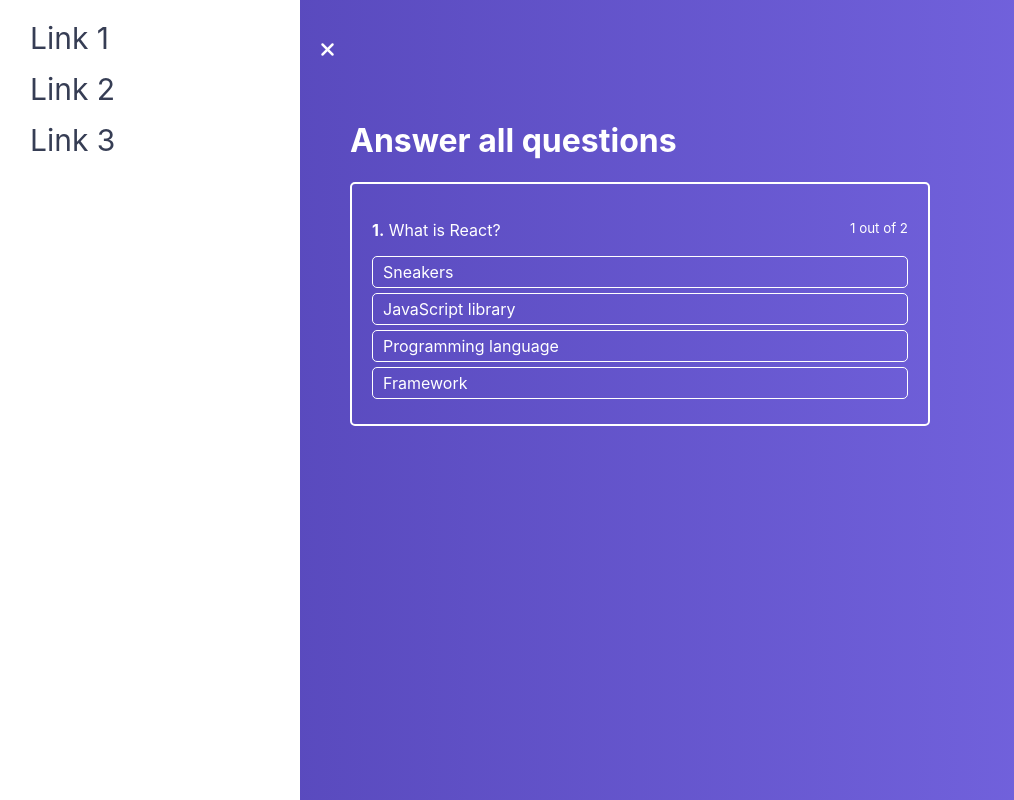
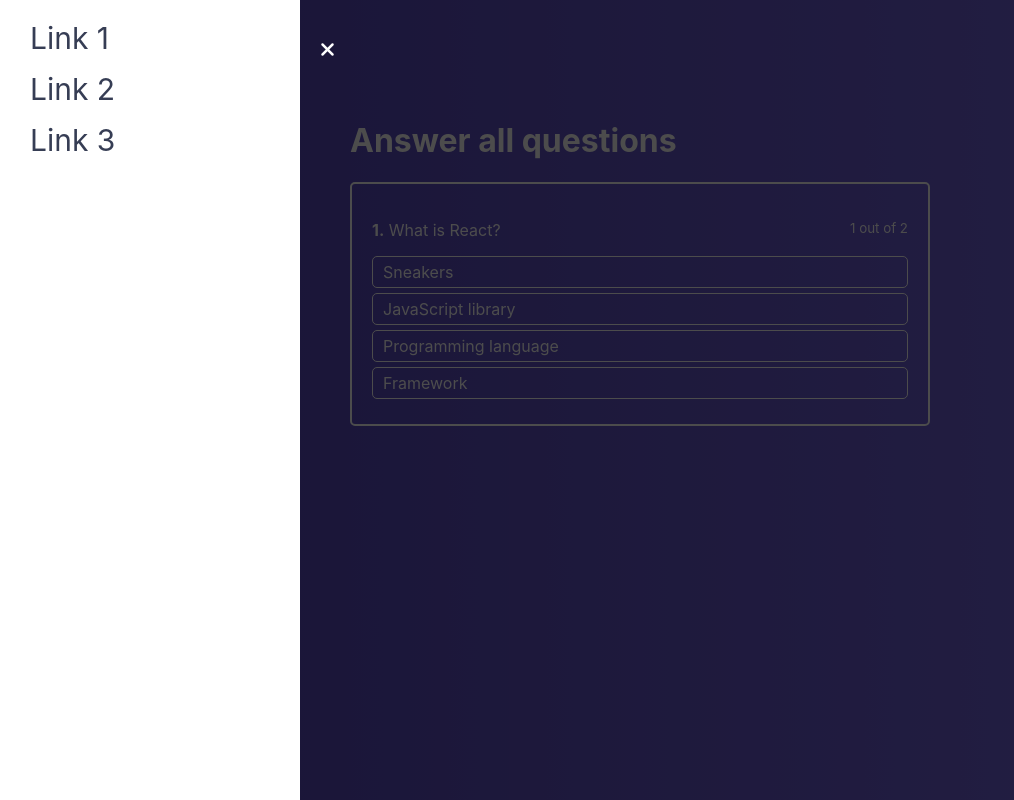
Before and after one commit to Rainspistols/React-quiz, a React app: page / in a window 1280 px wide. Both pictures are taken after a click on the icon 48 px from the left and 50 px from the top of the page. Shown: the whole page, without its empty margins (0-1014 px from the left). Built offline with nearby package versions, Linux system fonts and the light colour scheme.

Commit message:
created backdrop when nav open

```diff
--- a/src/components/Navigation/Drawer/Drawer.js
+++ b/src/components/Navigation/Drawer/Drawer.js
@@ -1,36 +1,35 @@
-import React, {Component} from 'react';
+import React, { Component } from 'react';
 import classes from './Drawer.module.css';
+import Backdrop from '../../UI/Backdrop/Backdrop';
 
-const links =[
-  1,2,3
-]
+const links = [1, 2, 3];
 
 class Drawer extends Component {
   renderLinks() {
-    return links.map((link,index)=> {
-      return(
+    return links.map((link, index) => {
+      return (
         <li key={index}>
           <a>Link {link}</a>
         </li>
-      )
-    })
+      );
+    });
   }
 
-
-  render () {
-    const cls = [classes.Drawer]
+  render() {
+    const cls = [classes.Drawer];
 
     if (!this.props.isOpen) {
-      cls.push(classes.close)
+      cls.push(classes.close);
     }
 
     return (
-      <nav className={cls.join(' ')}>
-      <ul>
-      {this.renderLinks()}
-      </ul>
-      </nav>
-    )
+      <React.Fragment>
+        <nav className={cls.join(' ')}>
+          <ul>{this.renderLinks()}</ul>
+        </nav>
+        {this.props.isOpen ? <Backdrop onClick={this.props.onClose} /> : null}
+      </React.Fragment>
+    );
   }
 }
 
--- /dev/null
+++ b/src/components/UI/Backdrop/Backdrop.js
@@ -0,0 +1,7 @@
+import React from 'react';
+import classes from './Backdrop.module.css';
+
+const Backdrop = props => (
+  <div className={classes.Backdrop} onClick={props.onClick} />
+);
+export default Backdrop;
--- /dev/null
+++ b/src/components/UI/Backdrop/Backdrop.module.css
@@ -0,0 +1,9 @@
+.Backdrop {
+  z-index: 50;
+  background-color: rgba(0,0,0,0.7);
+  position: fixed;
+  top: 0;
+  left: 0;
+  bottom: 0;
+  right: 0;
+}
--- a/src/hoc/Layout/Layout.js
+++ b/src/hoc/Layout/Layout.js
@@ -13,11 +13,16 @@
       menu: !this.state.menu
     });
   };
+  menuCloseHandler = () => {
+    this.setState({
+      menu: false
+    });
+  };
 
   render() {
     return (
       <div className={classes.Layout}>
-        <Drawer isOpen={this.state.menu} />
+        <Drawer isOpen={this.state.menu} onClose={this.menuCloseHandler} />
 
         <MenuToggle
           onToggle={this.toggleMenuHandler}
```
